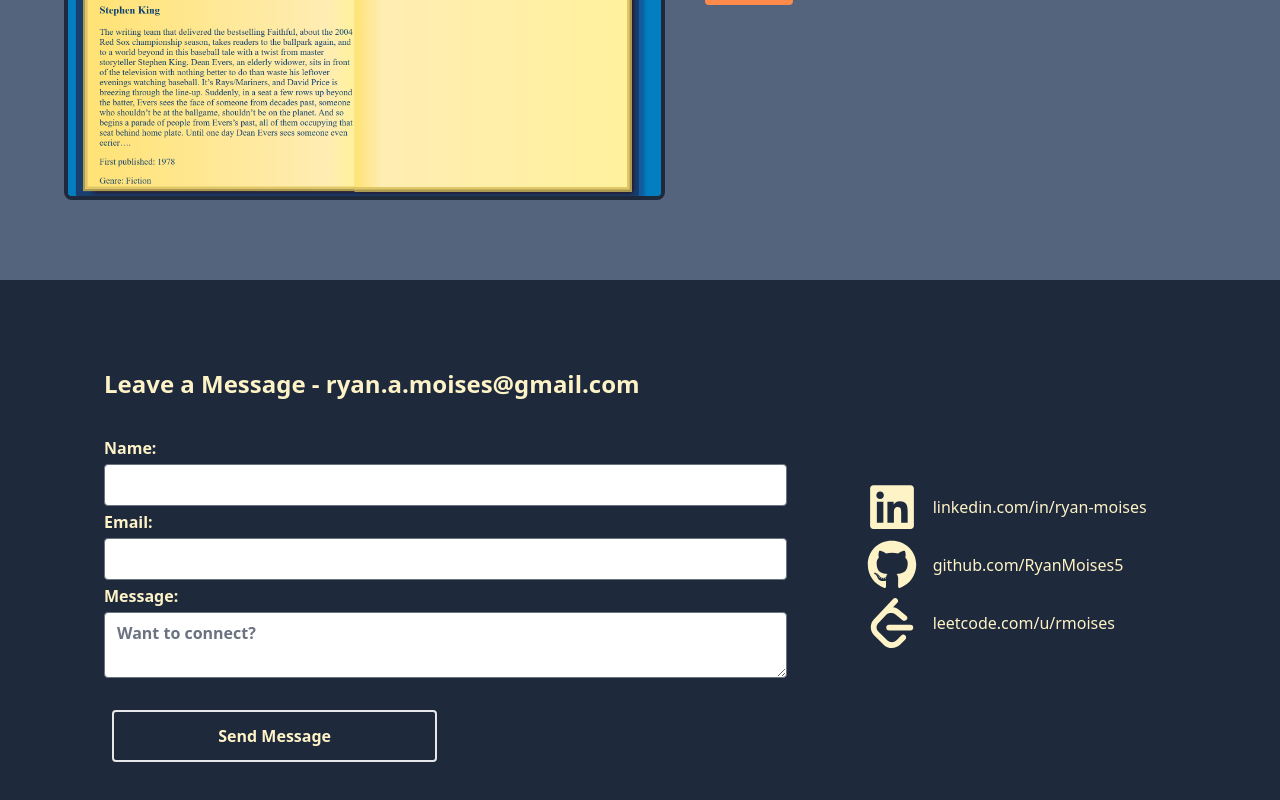
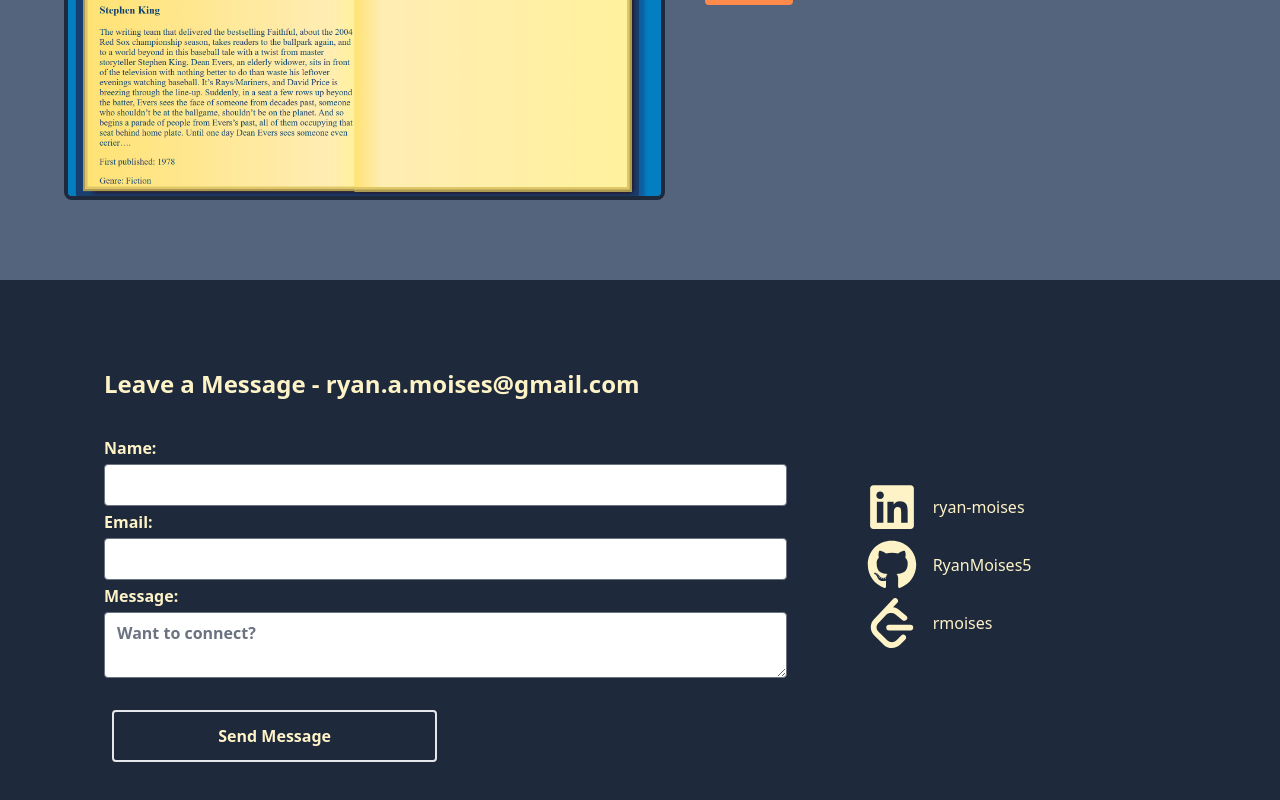
Before and after one commit to RyanMoises5/React-Portfolio, a React (Vite) app: page / in a window 1280 px wide. Shown: the part 3789-4589 px from the top of the page. Built offline with nearby package versions, Linux system fonts and the light colour scheme.

Commit message:
Fixed styling for footer

```diff
--- a/src/components/Footer.jsx
+++ b/src/components/Footer.jsx
@@ -86,19 +86,19 @@ function Footer() {
             <a href="https://www.linkedin.com/in/ryan-moises/" target="blank" className="transition hover:scale-125">
               <FaLinkedin size={50}/>
             </a>
-            <p className='mx-4 my-auto'>linkedin.com/in/ryan-moises</p>
+            <p className='mx-4 my-auto'>ryan-moises</p>
           </div>
           <div className='flex my-auto py-1' id="github">
             <a href="https://github.com/RyanMoises5" target="blank" className="transition hover:scale-125">
               <FaGithub size={50}/>
             </a>
-            <p className='mx-4 my-auto'>github.com/RyanMoises5</p>
+            <p className='mx-4 my-auto'>RyanMoises5</p>
           </div>
           <div className='flex my-auto py-1' id="leetcode">
             <a href="https://leetcode.com/u/rmoises/" target="blank" className="transition hover:scale-125">
               <SiLeetcode size={50}/>
             </a>
-            <p className='mx-4 my-auto'>leetcode.com/u/rmoises</p>
+            <p className='mx-4 my-auto'>rmoises</p>
           </div>
         </div>
       </div>
```
